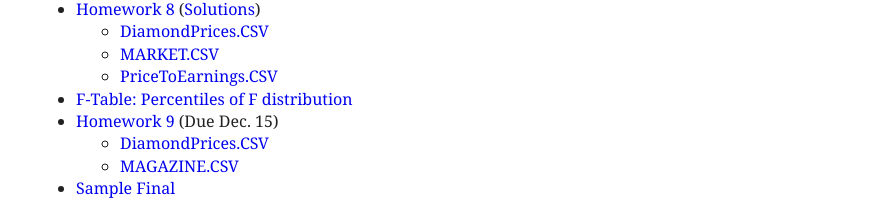
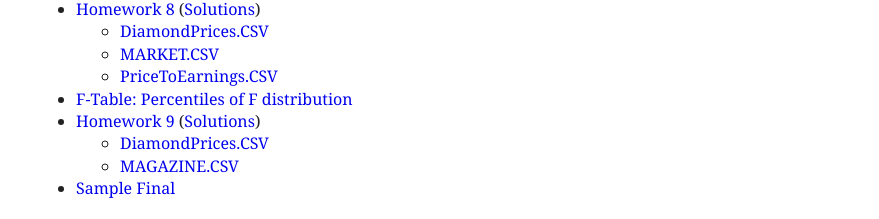
Before and after one commit to patperry/patperry.github.com, a Jekyll site: the page built from course/cor1305/index.html, in a window 1280 px wide. Shown: the part 1990-2209 px from the top of the page, without its empty margins (176-1055 px from the left). Built offline with Jekyll 4.4.1, drawn with Linux system fonts in a browser that asks for light colours.

Commit message:
Add hw9 solutions

```diff
--- a/course/cor1305/index.html
+++ b/course/cor1305/index.html
@@ -153,7 +153,7 @@ stylesheet: /css/main.css?v=1
     </ul>
   <li><a href="handout/f-percentile.pdf">F-Table: Percentiles of F distribution</a>
   <li><a href="hw/hw09.pdf">Homework 9</a>
-    (Due Dec. 15)
+    (<a href="hw/hw09sol.pdf">Solutions</a>)
     <ul>
       <li><a href="data/DiamondPrices.CSV">DiamondPrices.CSV</a>
       <li><a href="data/MAGAZINE.CSV">MAGAZINE.CSV</a>
```
Also changed, not shown: 1 other file.
